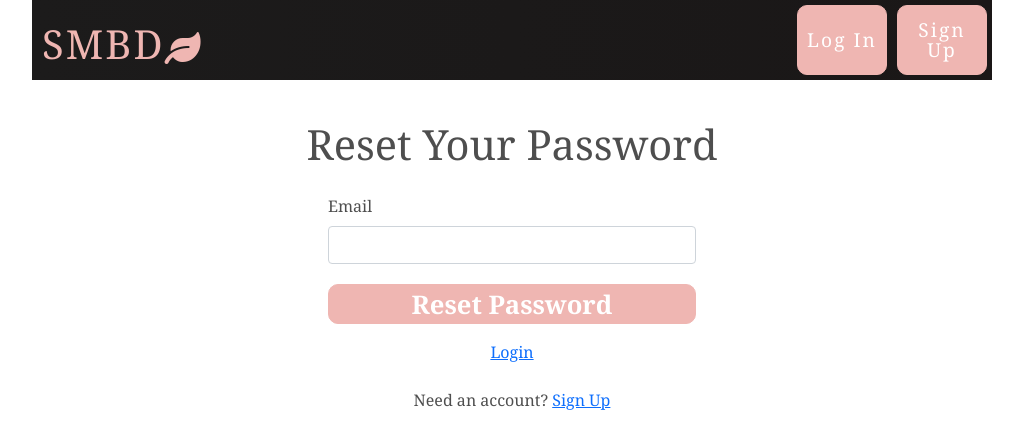
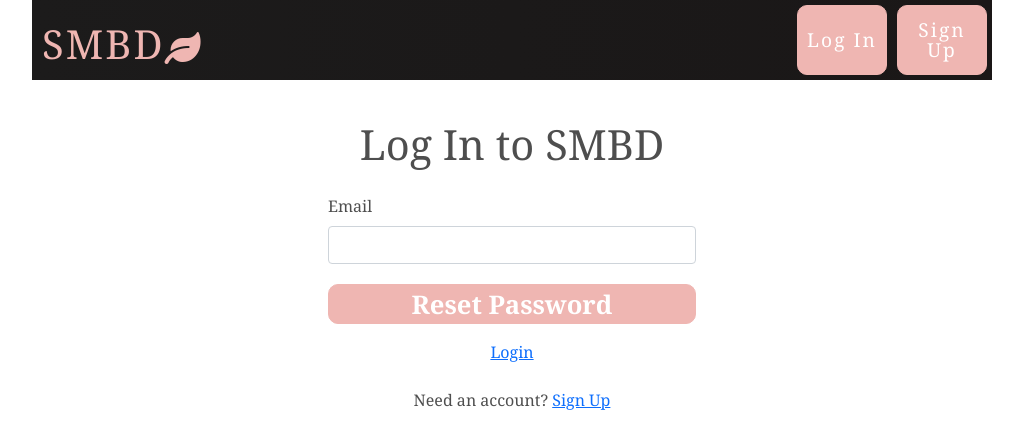
Before and after one commit to g-priime/smbd, a React (Create React App) app: page /forgot-password in a window 1280 px wide. Shown: the top 448 px of the page, without its empty margins (128-1151 px from the left). Built offline with nearby package versions, Linux system fonts and the light colour scheme; no server answers.

Commit message:
Update ForgotPassword.js

```diff
--- a/src/components/ForgotPassword.js
+++ b/src/components/ForgotPassword.js
@@ -2,7 +2,7 @@ import React, { useRef, useState } from "react";
 import { Form, Button, Card, Alert, Container } from "react-bootstrap";
 import { useAuth } from "../contexts/AuthContext";
 import { Link } from "react-router-dom";
-import TitleForgotPassword from "./TitleForgotPassword";
+import TitleLogInPage from "./TitleLogInPage";
 
 export default function ForgotPassword() {
   const emailRef = useRef();
@@ -29,14 +29,13 @@ export default function ForgotPassword() {
 
   return (
     <div className="ImageGallery">
-      <TitleForgotPassword />
+      <TitleLogInPage />
       <Container
         className="d-flex justify-content-center"
         style={{ minHeight: "100vh" }}
       >
         <div className="w-100" style={{ maxWidth: "400px" }}>
           <Card.Body>
-
             {error && <Alert variant="danger">{error}</Alert>}
             {message && <Alert variant="success">{message}</Alert>}
             <Form onSubmit={handleSubmit}>
@@ -44,7 +43,11 @@ export default function ForgotPassword() {
                 <Form.Label>Email</Form.Label>
                 <Form.Control type="email" ref={emailRef} required />
               </Form.Group>
-              <button disabled={loading} className="w-100 button-forms" type="submit">
+              <button
+                disabled={loading}
+                className="w-100 button-forms"
+                type="submit"
+              >
                 Reset Password
               </button>
             </Form>
```
